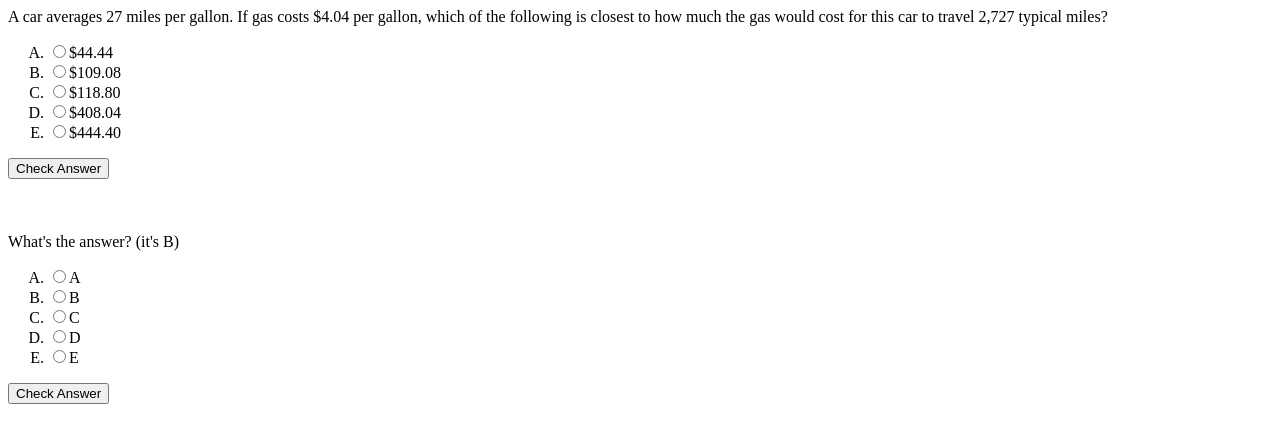
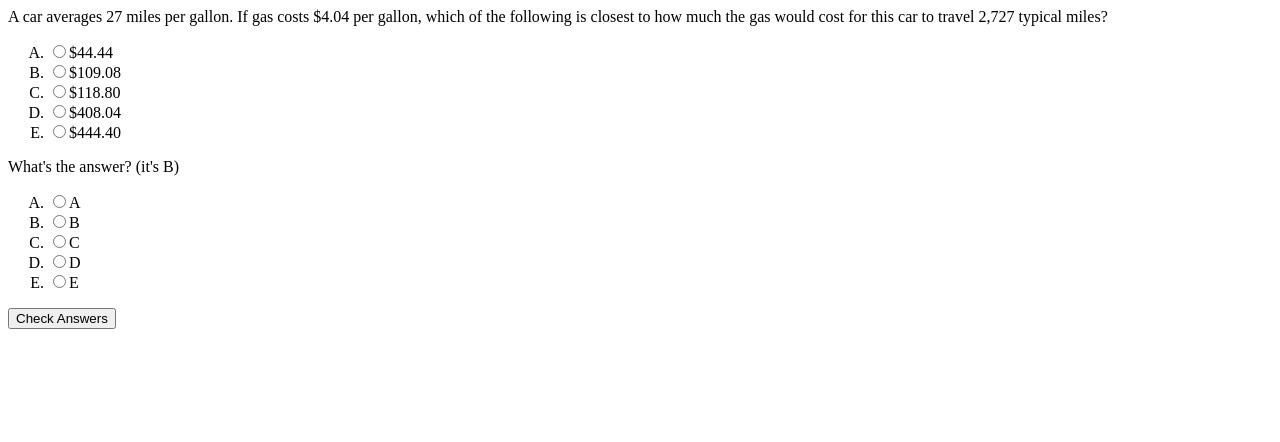
Before and after one commit to chellimiller/act_practice, a plain HTML site: page index.html in a window 1280 px wide. Drawn offline with Linux system fonts and the light colour scheme.

Commit message:
Calculate grade feature begun
Basic grade shown as a fraction. Entire form submitted rather than individual problems.

```diff
--- a/index.html
+++ b/index.html
@@ -9,8 +9,11 @@
 </header>
 
 <main>
-	<form id="questions" action="javascript:void(0);">
+	<form id="q_form" action="javascript:void(0);">
 	</form>
+	<button onclick="check_answers()">Check Answers</button>
+	<br /><br />
+	<span id="results"></span>
 </main>
 
 <footer>
@@ -37,7 +40,8 @@ var questions = [
 function load() {
 	let html = "";
 	for (let i in questions) {
-		html += '<span id="q' + i + '">' + questions[i].q + '</span> \
+		html += '<div class="question" id="' + i + '"> \
+			<span id="q' + i + '">' + questions[i].q + '</span> \
 			<ol type="A"> \
 				<li><input type="radio" name="a' + i + '" value="a" />' + questions[i].a + '</li> \
 				<li><input type="radio" name="a' + i + '" value="b" />' + questions[i].b + '</li> \
@@ -45,31 +49,32 @@ function load() {
 				<li><input type="radio" name="a' + i + '" value="d" />' + questions[i].d + '</li> \
 				<li><input type="radio" name="a' + i + '" value="e" />' + questions[i].e + '</li> \
 			</ol> \
-		<button onclick="check_answer(' + i + ')">Check Answer</button> \
-		<br /><br /> \
-		<span id="r' + i + '"></span> \
-		<br /><br /> ';
+		</div>';
 	}
 
-	document.getElementById("questions").innerHTML = html;
+	document.getElementById("q_form").innerHTML = html;
 }
 
-function check_answer(id) {
+function check_answers() {
+	let correct = 0;
+	let q_elements = document.getElementsByClassName("question");
 
-	let res_id = "r" + id;
-	let ans_id = "a" + id
-	let answer = document.getElementById("questions")[ans_id].value;
-
-	console.log(answer + "===" + questions[id].ans);
-
-	if (answer === questions[id].ans) {
-		document.getElementById(res_id).innerHTML = "TRUE";
-	} else if (answer === "") {
-		document.getElementById(res_id).innerHTML = "Select an answer";
-	} else {
-		document.getElementById(res_id).innerHTML = "FALSE";
+	for (let i = 0; i < questions.length; i++) {
+		let id = i;
+		let q_id = "q" + id;
+		let ans_id = "a" + id;
+		let answer = document.getElementById("q_form")[ans_id].value;
+		if (answer === questions[id].ans) {
+			correct++;
+			document.getElementById(q_id).innerHTML = questions[i].q + "<br />YAY!";
+		} else if (answer === "") {
+			document.getElementById(q_id).innerHTML = questions[i].q + "<br />ANSWER THE QUESTION!";
+		} else {
+			document.getElementById(q_id).innerHTML = questions[i].q + "<br />WRONG!";
+		}
 	}
 
+	document.getElementById("results").innerHTML = correct + " / " + q_elements.length + " are correct!";
 }
 
 </script>
```
